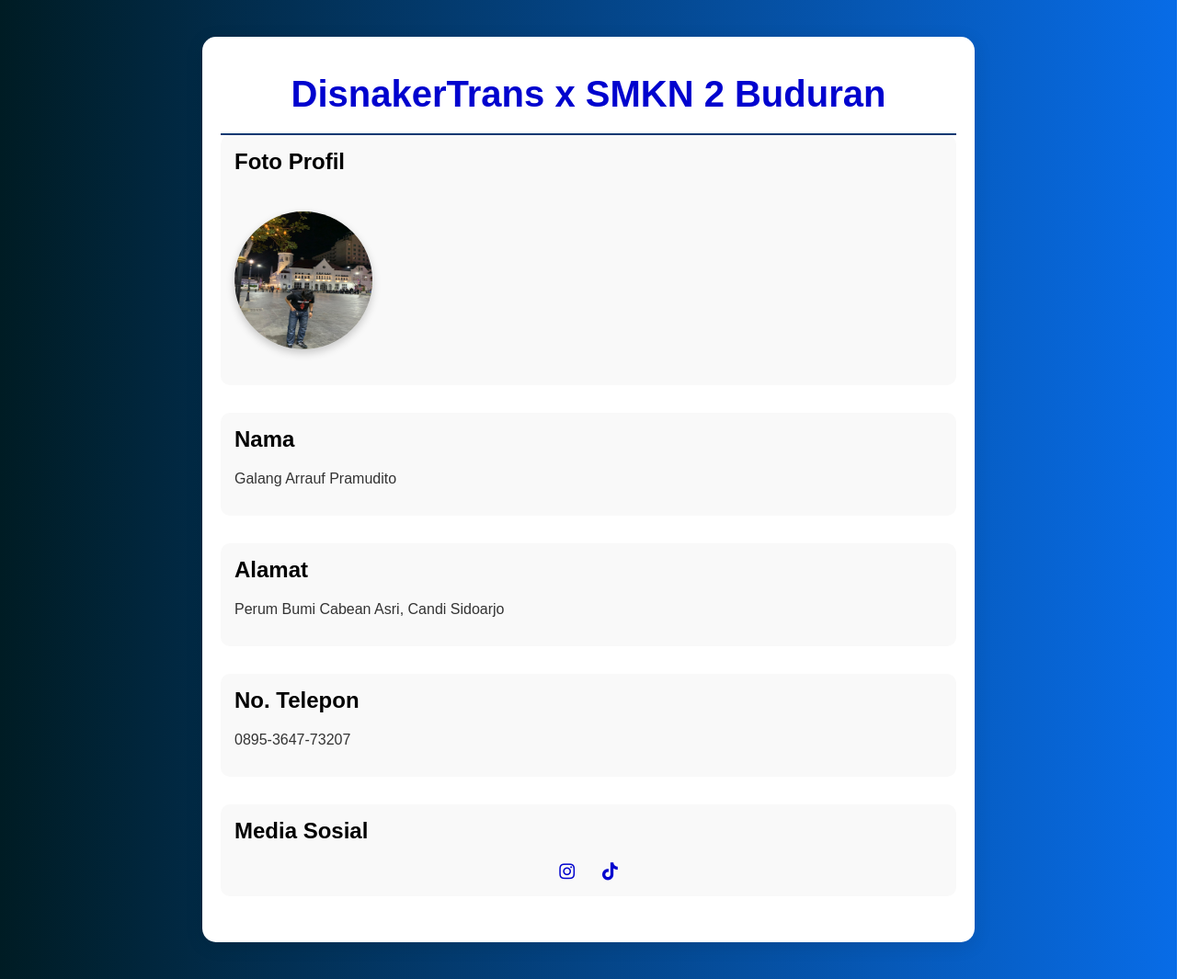
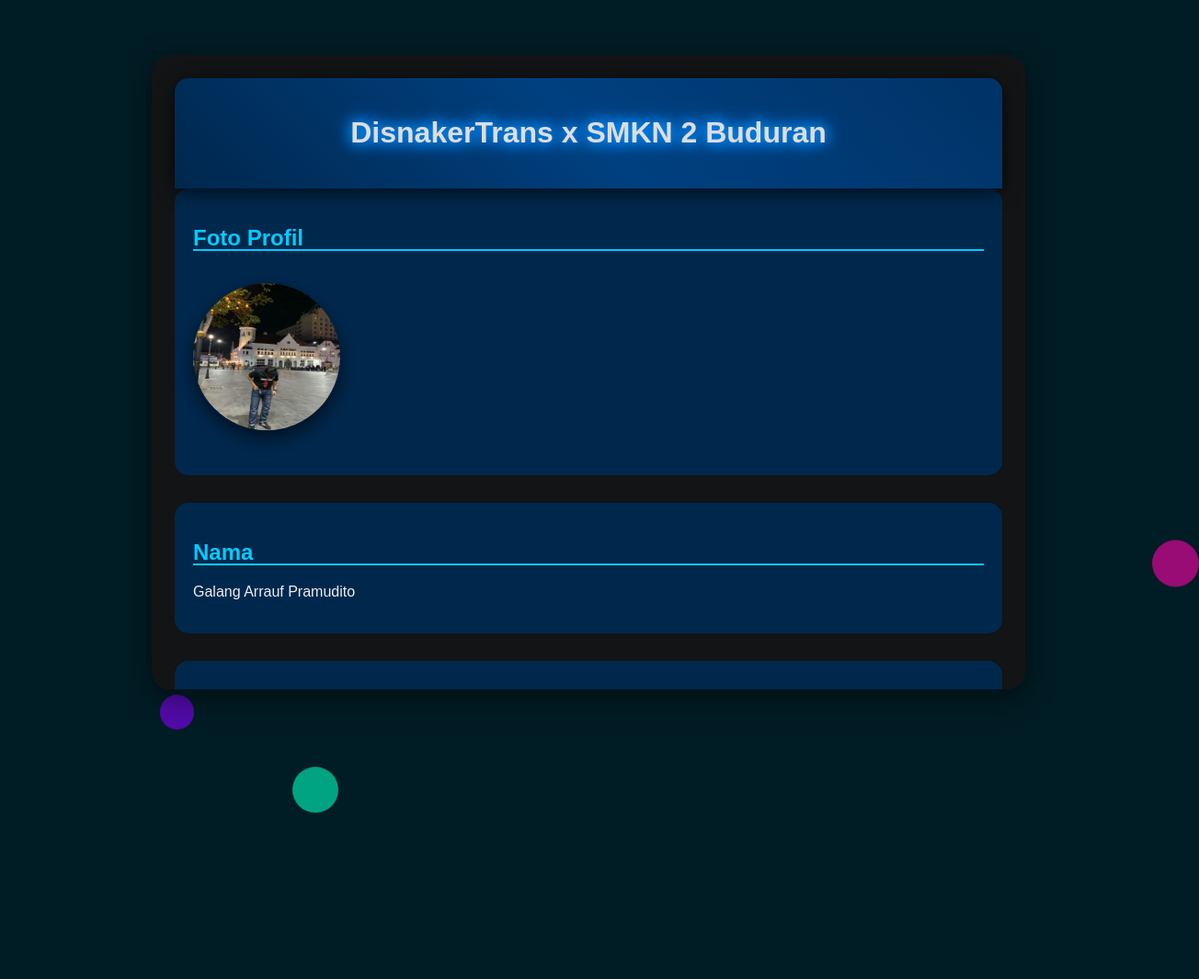
Before and after one commit to galangg22/datadiri, a plain HTML site: page index.html in a window 1280 px wide. Shown: the whole page at 92% size, 1304 px wide, since content can reach past the window. After the commit the page ends 884 px from the top, so only its background shows below. Drawn offline with Linux system fonts and the light colour scheme.

Commit message:
Add files via upload

```diff
--- a/index.html
+++ b/index.html
@@ -9,137 +9,195 @@
     /* Internal CSS starts here */
     body {
       font-family: 'Arial', sans-serif;
-      background: linear-gradient(to right, #001c24, #086ce7);
       margin: 0;
       padding: 0;
-      color: #333;
+      color: #eee;
+      background-color: #001c24; /* Darker background for contrast */
+      position: relative;
+      overflow: hidden; /* Prevent scrollbars on the body */
+    }
+
+    .bubble {
+      position: absolute;
+      bottom: -150px;
+      border-radius: 50%;
+      opacity: 0.6;
+      animation: rise 10s infinite;
+      z-index: 0; /* Keep bubbles in the background */
+      pointer-events: none; /* Prevent interaction */
+    }
+
+    @keyframes rise {
+      0% {
+        transform: translateY(0);
+      }
+      100% {
+        transform: translateY(-120vh);
+      }
     }
 
     .container {
-      width: 80%;
-      max-width: 800px;
-      margin: 40px auto;
-      background-color: #fff;
-      padding: 20px;
-      border-radius: 15px;
-      box-shadow: 0 4px 20px rgba(0, 0, 0, 0.1);
+      width: 90%;
+      max-width: 900px;
+      margin: 60px auto;
+      background: rgba(20, 20, 20, 0.9);
+      padding: 25px;
+      border-radius: 20px;
+      box-shadow: 0 8px 30px rgba(0, 0, 0, 0.5);
+      position: relative;
+      z-index: 10; /* To keep it above the bubbles */
+      opacity: 0;
+      animation: fadeIn 1.5s forwards;
+      overflow: auto; /* Allow scrolling */
+      max-height: 80vh; /* Limit the height */
+    }
+
+    @keyframes fadeIn {
+      to { opacity: 1; }
     }
 
     .header {
       text-align: center;
       padding: 20px;
-      border-bottom: 2px solid #0a3972;
+      background: linear-gradient(45deg, #00274d, #004080, #003366);
+      color: #ddd;
+      border-radius: 15px 15px 0 0;
+      box-shadow: 0 4px 20px rgba(0, 0, 0, 0.7);
+      position: sticky;
+      top: 0;
+      z-index: 1000;
+      animation: text-glow 2s ease-in-out infinite alternate;
     }
 
-	.header h1 {
-  margin: 0;
-  font-size: 2.5em;
-  color: #03326c;
-  animation: color-change 2s infinite;
-}
-
-@keyframes color-change {
-  0% {
-    color: rgb(0, 0, 40);
-  }
-  50% {
-    color: rgb(0, 3, 206);
-  }
-  100% {
-    color: rgb(0, 109, 198);
-  }
-}
+    @keyframes text-glow {
+      0% { text-shadow: 0 0 5px #00aaff, 0 0 10px #00aaff, 0 0 15px #00aaff; }
+      100% { text-shadow: 0 0 20px #0072ff, 0 0 25px #0072ff, 0 0 30px #0072ff; }
+    }
 
     .section {
       margin-bottom: 30px;
-      padding: 15px;
-      border-radius: 10px;
-      background-color: #f9f9f9;
-      transition: transform 0.3s, box-shadow 0.3s;
+      padding: 20px;
+      border-radius: 15px;
+      background-color: #00284d;
+      transition: transform 0.4s ease, box-shadow 0.4s ease;
+      position: relative;
+      z-index: 10; /* Keep section above the background */
+      animation: fadeInSection 1.5s ease forwards;
+      transform-origin: top;
+    }
+
+    @keyframes fadeInSection {
+      0% { opacity: 0; transform: scaleY(0); }
+      100% { opacity: 1; transform: scaleY(1); }
     }
 
     .section:hover {
+      box-shadow: 0 0 20px rgba(0, 144, 255, 0.8);
       transform: translateY(-5px);
-      box-shadow: 0 6px 30px rgb(0, 17, 255);
     }
 
     .section h2 {
-      margin-top: 0;
-      color: #000000;
+      color: #00ccff;
+      position: relative;
+      overflow: hidden;
+    }
+
+    .section h2::after {
+      content: '';
+      position: absolute;
+      left: 0;
+      bottom: 0;
+      width: 100%;
+      height: 2px;
+      background-color: #00ccff;
+      animation: underline 2s linear infinite;
+    }
+
+    @keyframes underline {
+      0% { transform: translateX(-100%); }
+      100% { transform: translateX(100%); }
     }
 
     .profile-picture {
-      width: 150px;
-      height: 150px;
+      width: 160px;
+      height: 160px;
       border-radius: 50%;
       margin: 20px auto;
-      box-shadow: 0 4px 10px rgba(0, 0, 0, 0.2);
+      box-shadow: 0 8px 20px rgba(0, 0, 0, 0.6);
+      transition: transform 0.6s, box-shadow 0.6s;
+      animation: float 2s ease-in-out infinite alternate;
     }
 
-    .social-media-links {
-      list-style: none;
-      padding: 0;
-      margin: 0;
-      display: flex;
-      justify-content: center;
-    }
-
-    .social-media-links li {
-      margin: 0 15px;
-    }
-
-    .social-media-links a {
-      color: #00ddff;
-      text-decoration: none;
-      font-size: 1.2em;
-      transition: color 0.3s;
-	  animation: color-change 2s infinite;
-}
-
-@keyframes color-change {
-  0% {
-    color: rgb(0, 0, 40);
-  }
-  50% {
-    color: rgb(0, 3, 206);
-  }
-  100% {
-    color: rgb(0, 109, 198);
-  }
-}
-
-
-    .social-media-links a:hover {
-      color: #2cec12;
+    @keyframes float {
+      0% { transform: translateY(0); }
+      100% { transform: translateY(-10px); }
     }
 
     .button {
-      background-color: #0072ff;
+      background: linear-gradient(90deg, #003366, #0072ff);
       color: #fff;
       padding: 10px 20px;
       border: none;
       border-radius: 5px;
       cursor: pointer;
       font-size: 1em;
-      transition: background-color 0.3s;
+      transition: background 0.3s ease, transform 0.3s ease, box-shadow 0.3s ease;
       display: block;
       margin: 20px auto;
       text-align: center;
     }
 
     .button:hover {
-      background-color: #0056b3;
+      background: linear-gradient(90deg, #0056b3, #004080);
+      transform: translateY(-5px) scale(1.1);
+      box-shadow: 0 4px 20px rgba(0, 0, 0, 0.6);
     }
 
-    .footer {
-      text-align: center;
-      margin-top: 20px;
-      font-size: 0.9em;
-      color: #666;
+    .social-media-links a {
+      color: #00ddff;
+      text-decoration: none;
+      font-size: 1.5em;
+      transition: color 0.3s, transform 0.3s;
+      margin: 0 10px;
+    }
+
+    .social-media-links a:hover {
+      color: #2cec12;
+      transform: scale(1.3) rotate(10deg);
+      box-shadow: 0 4px 20px rgba(0, 0, 0, 0.6);
+    }
+
+    .social-media-links {
+      display: flex;
+      justify-content: center;
+      padding: 0;
+      margin: 20px 0;
+      list-style: none;
     }
   </style>
 </head>
 <body>
+  <!-- Bubble Background -->
+  <script>
+    function createBubble() {
+      const bubble = document.createElement('div');
+      bubble.className = 'bubble';
+      const size = Math.random() * 60 + 20; // Bubble size between 20 and 80px
+      bubble.style.width = size + 'px';
+      bubble.style.height = size + 'px';
+      bubble.style.left = Math.random() * 100 + 'vw';
+      bubble.style.backgroundColor = `hsl(${Math.random() * 360}, 100%, 50%)`; // Random color
+      document.body.appendChild(bubble);
+
+      // Remove bubble after animation
+      bubble.addEventListener('animationend', () => {
+        bubble.remove();
+      });
+    }
+
+    setInterval(createBubble, 800); // Create a bubble every 800ms
+  </script>
+
   <div class="container">
     <div class="header">
       <h1>DisnakerTrans x SMKN 2 Buduran</h1>
@@ -165,6 +223,7 @@
       <ul class="social-media-links">
         <li><a href="https://www.instagram.com/galngg_?igsh=bWlnenpybTdzZjNr" target="_blank"><i class="fab fa-instagram"></i></a></li>
         <li><a href="https://www.tiktok.com/@laaaangggggggg?_t=8qaJbvuFcqw&_r=1" target="_blank"><i class="fab fa-tiktok"></i></a></li>
+        <li><a href="https://wa.me/+62895364773207" target="_blank"><i class="fab fa-whatsapp"></i></a></li>
       </ul>
     </div>
   </div>
```
